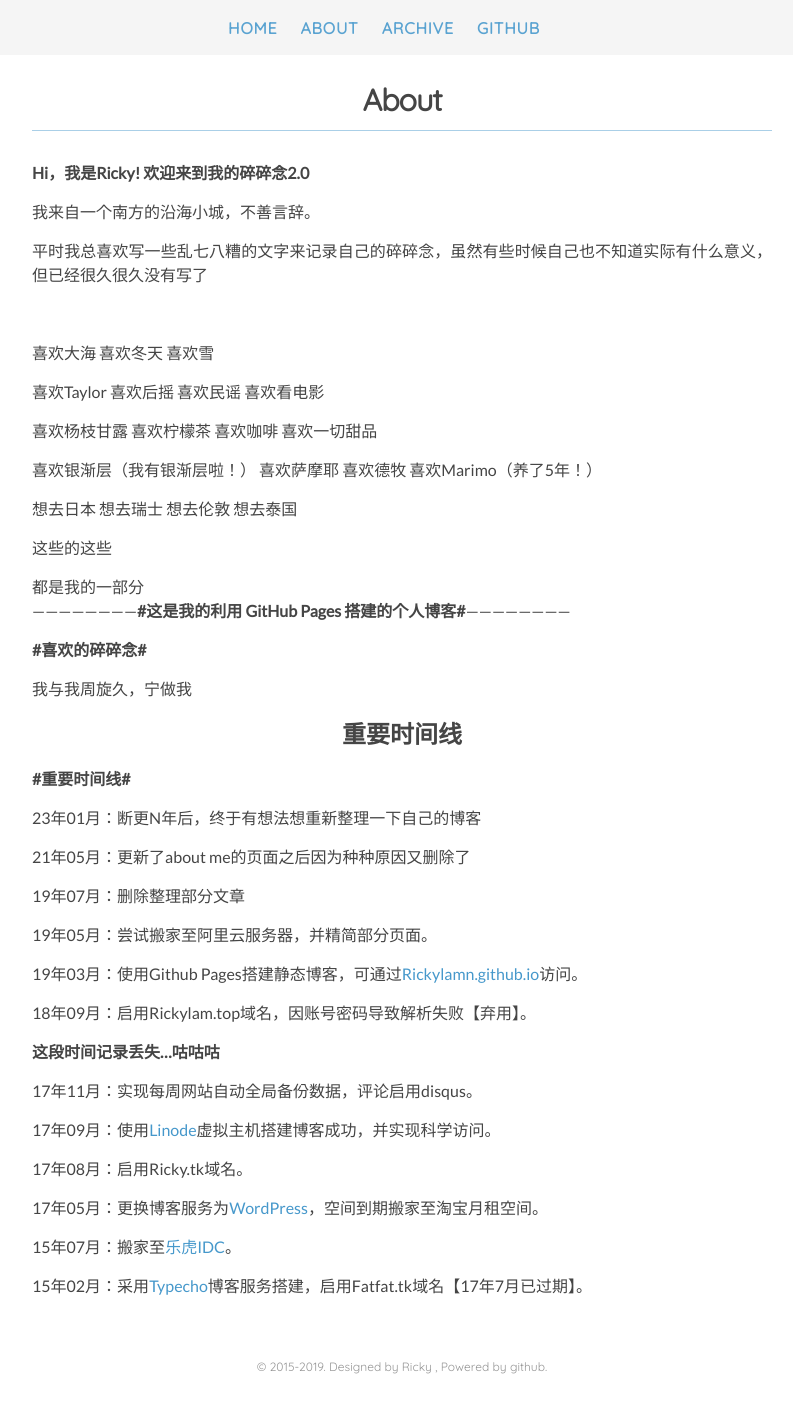
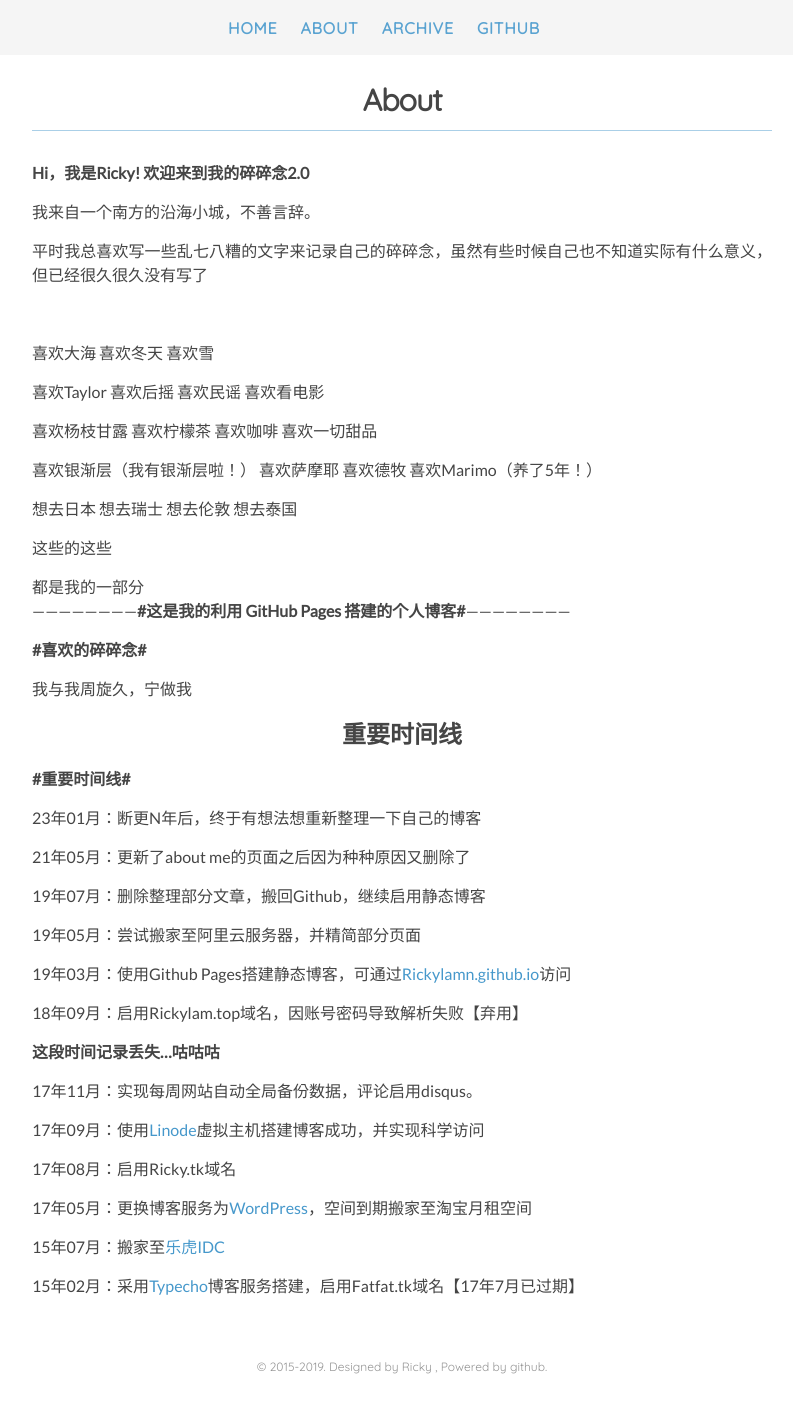
Before and after one commit to Rickylamn/Rickylamn.github.io, a Jekyll site: the page built from about.md, in a window 1280 px wide. Shown: the whole page, without its empty margins (238-1031 px from the left). Built offline with Jekyll 4.4.1, drawn with Linux system fonts in a browser that asks for light colours; nearby versions of some CDN libraries.

Commit message:
Update about.md

```diff
--- a/about.md
+++ b/about.md
@@ -39,24 +39,24 @@ permalink: /about/
 
 21年05月：更新了about me的页面之后因为种种原因又删除了
 
-19年07月：删除整理部分文章
+19年07月：删除整理部分文章，搬回Github，继续启用静态博客
 
-19年05月：尝试搬家至阿里云服务器，并精简部分页面。
+19年05月：尝试搬家至阿里云服务器，并精简部分页面
 
-19年03月：使用Github Pages搭建静态博客，可通过<a href="https://Rickylamn.github.io/">Rickylamn.github.io</a>访问。
+19年03月：使用Github Pages搭建静态博客，可通过<a href="https://Rickylamn.github.io/">Rickylamn.github.io</a>访问
 
-18年09月：启用Rickylam.top域名，因账号密码导致解析失败【弃用】。
+18年09月：启用Rickylam.top域名，因账号密码导致解析失败【弃用】
 
 **这段时间记录丢失...咕咕咕**
 
 17年11月：实现每周网站自动全局备份数据，评论启用disqus。
 
-17年09月：使用<a href="https://www.linode.com/">Linode</a>虚拟主机搭建博客成功，并实现科学访问。
+17年09月：使用<a href="https://www.linode.com/">Linode</a>虚拟主机搭建博客成功，并实现科学访问
 
-17年08月：启用Ricky.tk域名。
+17年08月：启用Ricky.tk域名
 
-17年05月：更换博客服务为<a href="https://cn.wordpress.org/">WordPress</a>，空间到期搬家至淘宝月租空间。
+17年05月：更换博客服务为<a href="https://cn.wordpress.org/">WordPress</a>，空间到期搬家至淘宝月租空间
 
-15年07月：搬家至<a href="https://lehuidc.com/">乐虎IDC</a>。
+15年07月：搬家至<a href="https://lehuidc.com/">乐虎IDC</a>
 
-15年02月：采用<a href="http://typecho.org/">Typecho</a>博客服务搭建，启用Fatfat.tk域名【17年7月已过期】。
+15年02月：采用<a href="http://typecho.org/">Typecho</a>博客服务搭建，启用Fatfat.tk域名【17年7月已过期】
```
